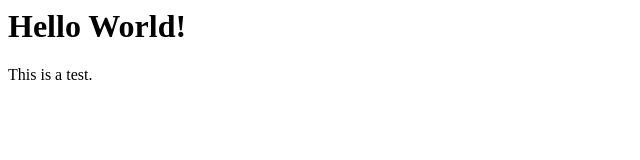
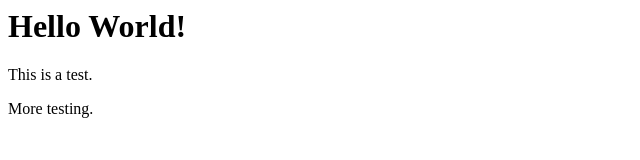
Before and after one commit to gavin-romig-koch/unknown-heroes, a plain HTML site: page index.html in a window 1280 px wide. Shown: the whole page, without its empty margins (0-640 px from the left). Drawn offline with Linux system fonts and the light colour scheme.

Commit message:
Update index.html

```diff
--- a/index.html
+++ b/index.html
@@ -1,3 +1,5 @@
 <h1>Hello World!</h1>
 
-This is a test.
+<p>This is a test.</p>
+
+<p>More testing.</p>
```
